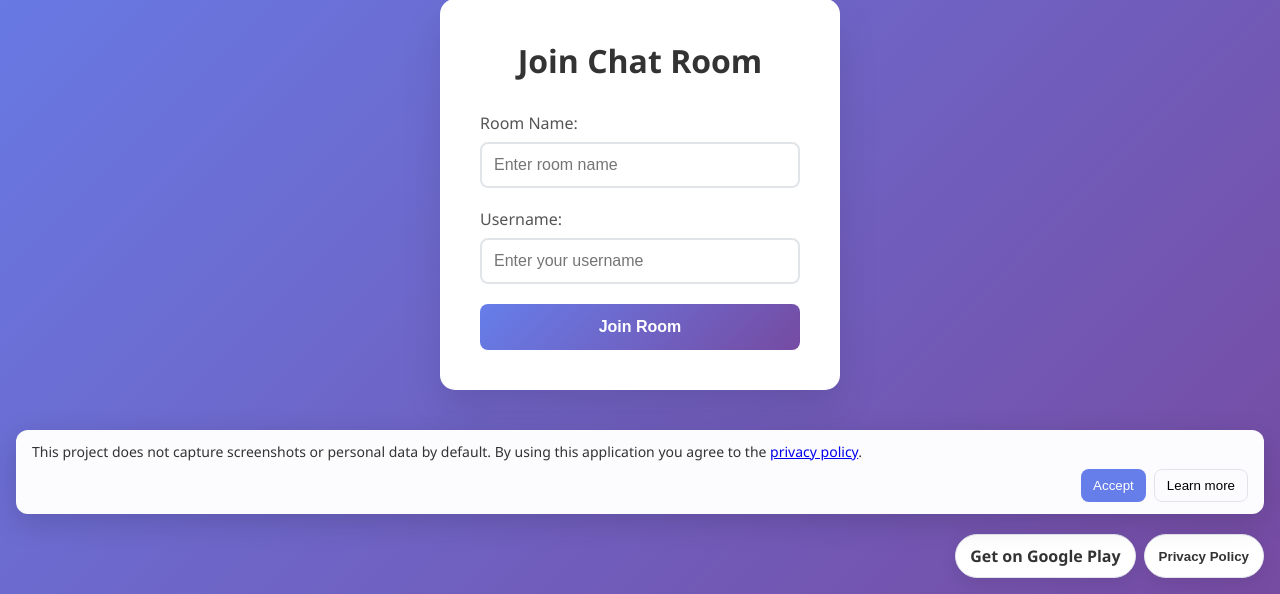
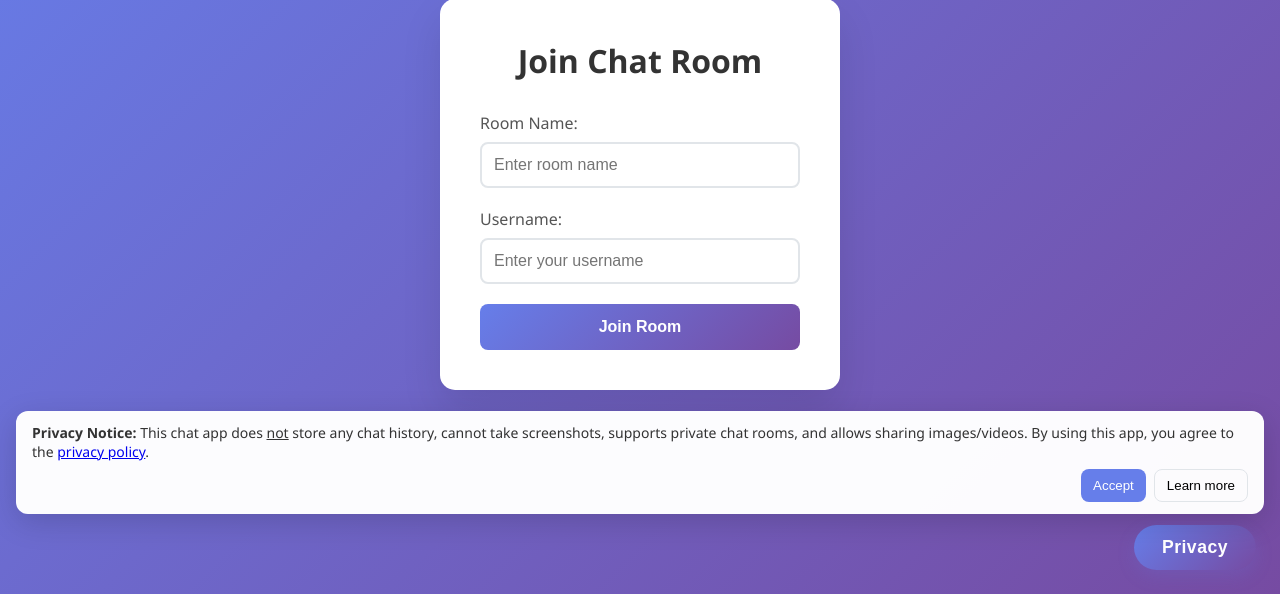
Before and after one commit to ManjusPrasad/REALTIME-CHAT-APP, a FastAPI app: page / in a window 1280 px wide. Shown: the part 206-800 px from the top of the page. Run offline with FastAPI, Linux system fonts and the light colour scheme.

Commit message:
UI: Remove Play Store button, update privacy modal/banner, copyright, and README for privacy and features

```diff
--- a/static/styles.css
+++ b/static/styles.css
@@ -412,29 +412,29 @@ body {
 }
 
 /* Bottom bar for Play Store link and Privacy button */
+/* Bottom bar for Privacy button only */
 .bottom-bar {
     position: fixed;
-    right: 16px;
-    bottom: 16px;
-    display: flex;
-    gap: 8px;
+    right: 24px;
+    bottom: 24px;
     z-index: 1200;
 }
-
 .bottom-button {
-    padding: 10px 14px;
-    background: white;
-    color: #333;
+    padding: 12px 28px;
+    background: linear-gradient(135deg, #667eea 0%, #764ba2 100%);
+    color: #fff;
     border-radius: 999px;
-    border: 1px solid #e1e5e9;
-    text-decoration: none;
-    font-weight: 600;
-    box-shadow: 0 6px 18px rgba(0,0,0,0.08);
+    border: none;
+    font-size: 1.1em;
+    font-weight: 700;
+    box-shadow: 0 6px 18px rgba(102,126,234,0.18);
     cursor: pointer;
+    letter-spacing: 0.5px;
+    transition: background 0.2s, transform 0.2s;
 }
-
 .bottom-button:hover {
-    transform: translateY(-3px);
+    background: linear-gradient(135deg, #764ba2 0%, #667eea 100%);
+    transform: translateY(-2px) scale(1.04);
 }
 
 /* Privacy banner */
@@ -461,7 +461,7 @@ body {
 
 /* Privacy modal */
 .privacy-modal { position: fixed; inset: 0; display:flex; align-items:center; justify-content:center; z-index:1400; background: rgba(0,0,0,0.4); }
-.privacy-modal-content { background:white; padding:20px; border-radius:10px; max-width:600px; width:90%; box-shadow:0 10px 30px rgba(0,0,0,0.2); }
+.privacy-modal-content { background:white; padding:32px 24px 24px 24px; border-radius:16px; max-width:480px; width:95%; box-shadow:0 10px 30px rgba(102,126,234,0.18); border:2px solid #667eea22; }
 
 @media (max-width: 600px) {
     .bottom-bar { right: 8px; bottom: 8px; }
--- a/templates/index.html
+++ b/templates/index.html
@@ -79,14 +79,13 @@
     <script src="/static/app.js"></script>
     <!-- Bottom bar: Play Store + Privacy -->
     <div id="bottom-bar" class="bottom-bar">
-        <a id="play-store-btn" class="bottom-button" href="https://play.google.com/store/apps/details?id=com.example.app" target="_blank" rel="noopener">Get on Google Play</a>
-        <button id="privacy-btn" class="bottom-button">Privacy Policy</button>
+        <button id="privacy-btn" class="bottom-button">Privacy</button>
     </div>
 
     <!-- Privacy Banner / Modal -->
     <div id="privacy-banner" class="privacy-banner" style="display: none;">
         <div class="privacy-content">
-            <p>This project does not capture screenshots or personal data by default. By using this application you agree to the <a href="#" id="privacy-link">privacy policy</a>.</p>
+            <p><strong>Privacy Notice:</strong> This chat app does <u>not</u> store any chat history, cannot take screenshots, supports private chat rooms, and allows sharing images/videos. By using this app, you agree to the <a href="#" id="privacy-link">privacy policy</a>.</p>
             <div class="privacy-actions">
                 <button id="accept-privacy" class="accept-btn">Accept</button>
                 <button id="learn-more" class="learn-more-btn">Learn more</button>
@@ -96,9 +95,17 @@
 
     <div id="privacy-modal" class="privacy-modal" style="display:none;">
         <div class="privacy-modal-content">
-            <h3>Privacy Policy</h3>
-            <p>This application is a demo chat service. It does not capture screenshots, record audio, or access your files. The server stores message text and lightweight metadata (username, timestamp) required for chat functionality. If you integrate third-party services that collect additional data, make sure to disclose them here.</p>
-            <p>For questions, contact the project owner.</p>
+            <h2 style="text-align:center; color:#667eea; margin-bottom:12px;">Privacy Policy</h2>
+            <ul style="font-size:1.1em; margin-bottom:18px;">
+                <li><b>No chat history is stored</b> — all messages are ephemeral and not saved on the server.</li>
+                <li><b>No screenshots</b> — the app cannot capture or store screenshots.</li>
+                <li><b>Private chat rooms</b> — create and join rooms for private conversations.</li>
+                <li><b>Share images & videos</b> — send media securely in your chat rooms.</li>
+                <li><b>No personal data collection</b> — we do not collect or sell your data.</li>
+            </ul>
+            <div style="background:#f8f9fa; border-radius:8px; padding:10px 16px; margin-bottom:12px; font-size:0.98em; color:#555;">
+                <b>Copyright &copy; 2025 ManjusPrasad.</b> All rights reserved. This app is for personal and educational use only. Unauthorized copying or distribution is prohibited.
+            </div>
             <div style="text-align:right; margin-top:12px;"><button id="close-privacy" class="accept-btn">Close</button></div>
         </div>
     </div>
```
Also changed, not shown: README.md.
